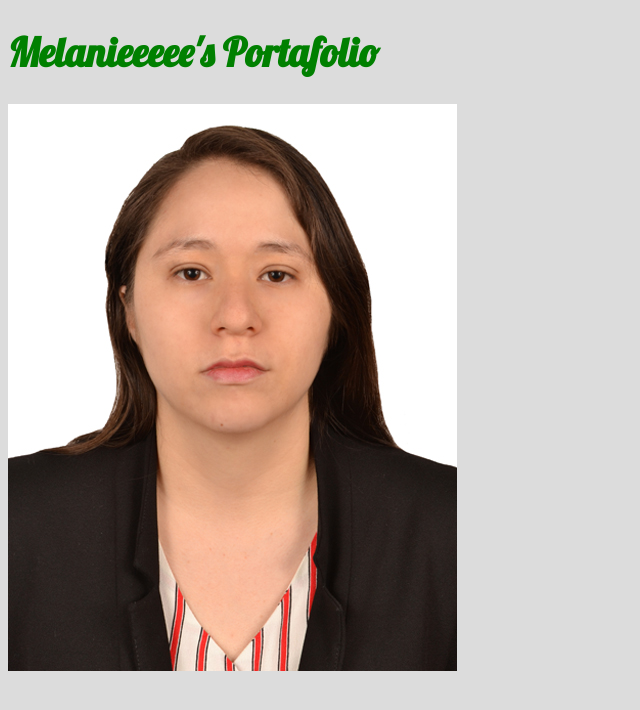
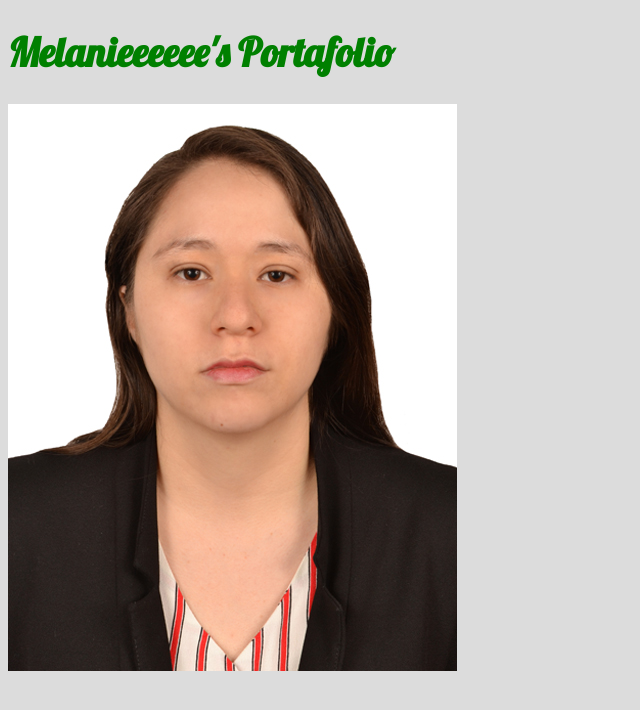
Before and after one commit to melanierolo/melanierolo.github.io, a plain HTML site: page index.html in a window 1280 px wide. Shown: the whole page, without its empty margins (0-640 px from the left). Drawn offline with Linux system fonts and the light colour scheme.

Commit message:
change title

```diff
--- a/index.html
+++ b/index.html
@@ -16,7 +16,7 @@
                 color: green;
             }
     </style>
-   <h1> Melanieeeee's Portafolio </h1>
+   <h1> Melanieeeeee's Portafolio </h1>
    <main>
     <img src="https://raw.githubusercontent.com/melanierolo/melanierolo.github.io/main/photoprofile.jpg"/>
    </main>
```
